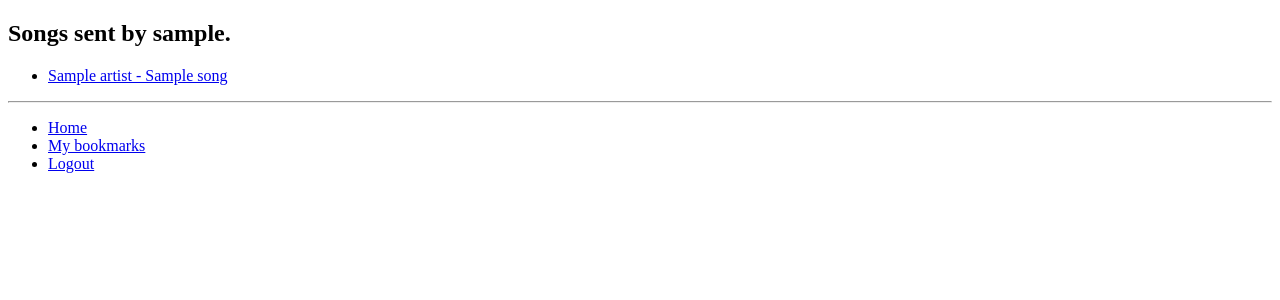
After one commit to ilstam/guitarchords, a Django app: a page that uses chords/templates/chords/user.html in a window 1280 px wide. The commit adds this page. Shown: the top 300 px of the page. Run offline with Django 3.2, Linux system fonts and the light colour scheme; tables that the repository leaves empty hold one stand-in row (values such as "Sample post").

Commit message:
map each user with a view and a template

```diff
--- a/chords/templates/chords/display_song.html
+++ b/chords/templates/chords/display_song.html
@@ -10,7 +10,7 @@
     {% endif %}
     <li>Genre: {{ song.genre_str }}</li>
     {% if song.user %}
-        <li>Sent by: {{ song.user.get_username }}</li>
+        <li>Sent by: <a href="{% url 'chords:user' song.user.get_username %}">{{ song.user.get_username }}</a></li>
     {% endif %}
 </ul>
 <pre>{{ song.content }}</pre>
--- /dev/null
+++ b/chords/templates/chords/user.html
@@ -0,0 +1,18 @@
+{% extends 'chords/base.html' %}
+
+{% block title %}{{ user.username }}{% endblock %}
+
+{% block body_block %}
+
+<h2>Songs sent by {{ user.username }}.</h2>
+{% if songs %}
+    <ul>
+    {% for song in songs %}
+    <li><a href="{% url 'chords:song' song.slug %}">{{ song.full_title }}</a></li>
+    {% endfor %}
+    </ul>
+{% else %}
+    <strong>This user hasn't sent any songs yet.</strong>
+{% endif %}
+
+{% endblock %}
--- a/chords/urls.py
+++ b/chords/urls.py
@@ -10,5 +10,6 @@ urlpatterns = [
     url(r'^add_song/$', views.add_song, name='add_song'),
     url(r'^verify_song/$', views.verify_song, name='verify_song'),
     url(r'^song_submitted/$', views.song_submitted, name='song_submitted'),
-    url(r'^user/bookmarks/$', views.user_bookmarks, name='user_bookmarks'),
+    url(r'^user/(?P<username>[\w]+)/$', views.user, name='user'),
+    url(r'^bookmarks/$', views.user_bookmarks, name='user_bookmarks'),
 ]
--- a/chords/views.py
+++ b/chords/views.py
@@ -18,9 +18,16 @@ def song(request, song_slug):
 
 def artist(request, artist_slug):
     artist = get_object_or_404(Artist, slug=artist_slug)
-    songs = Song.objects.filter(artist=artist, published=True)
+    songs = Song.objects.filter(artist=artist, published=True).order_by('title')
     context = {'artist' : artist, 'songs' : songs}
     return render(request, 'chords/artist.html', context)
+
+def user(request, username):
+    user = get_object_or_404(User, username=username)
+    songs = Song.objects.filter(user=user, published=True
+        ).order_by('artist__name', 'title')
+    context = {'user' : user, 'songs' : songs}
+    return render(request, 'chords/user.html', context)
 
 @login_required
 def add_song(request):
@@ -68,6 +75,7 @@ def song_submitted(request):
 @login_required
 def user_bookmarks(request):
     user = request.user
-    bookmarks = Bookmark.objects.filter(user=user, song__published=True).order_by('song__artist__name', 'song__title')
+    bookmarks = Bookmark.objects.filter(user=user, song__published=True
+        ).order_by('song__artist__name', 'song__title')
     songs = [bookmark.song for bookmark in bookmarks]
     return render(request, 'chords/user_bookmarks.html', {'songs' : songs})
```
Also changed, not shown: chords/templates/chords/about.html (deleted, +0 -10 lines).
